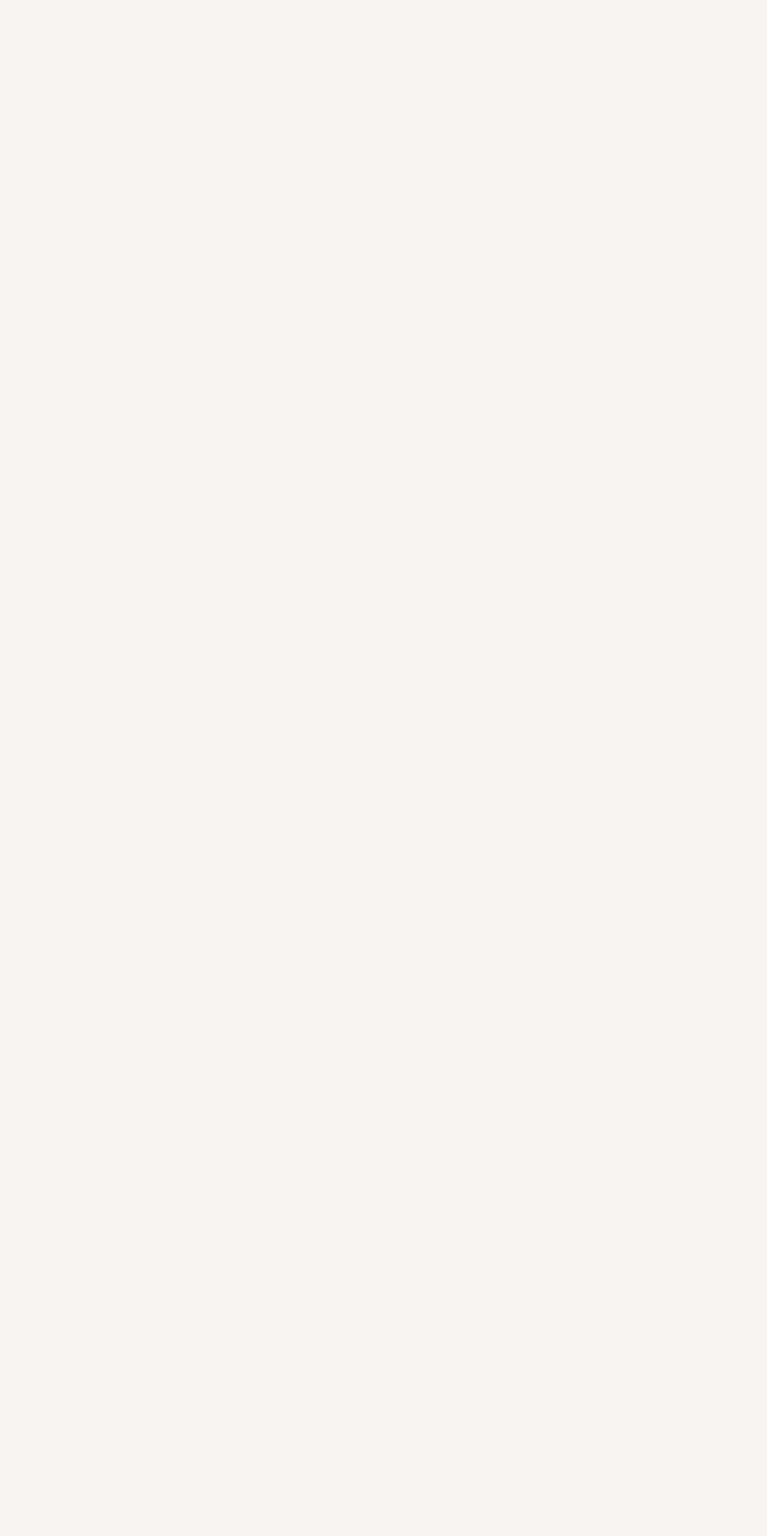
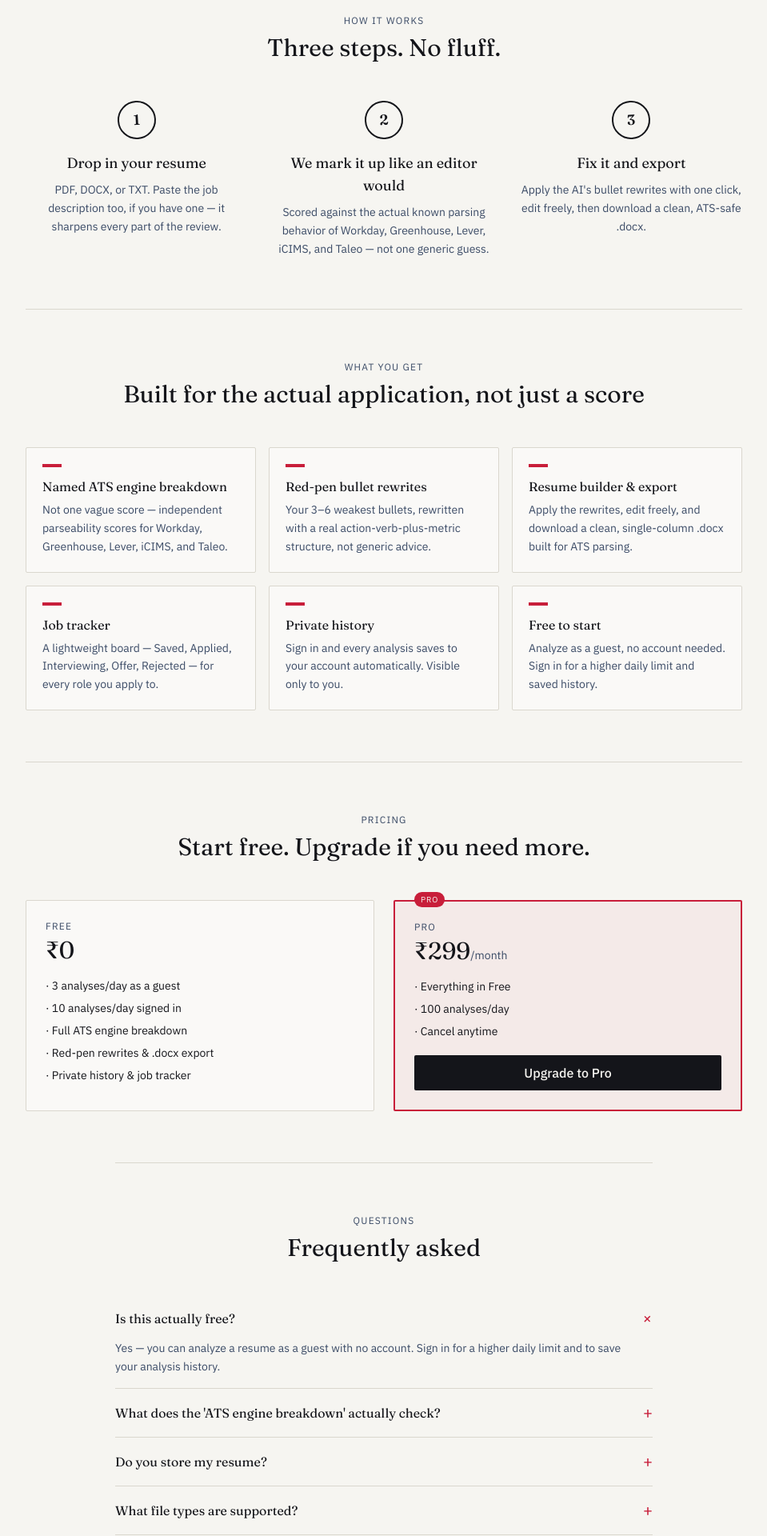
Before and after one commit to Shailesh103/AI-Resume-Analyzer, a React (Vite) app in the folder frontend/: page / in a window 1280 px wide. Shown: the part 840-2760 px from the top of the page at 80% size, without its empty margins (160-1119 px from the left). Before the commit the page ends 889 px from the top, so only its background shows below. Built offline with nearby package versions, Linux system fonts and the light colour scheme; no server answers.

Commit message:
added landing page

```diff
--- a/frontend/src/App.jsx
+++ b/frontend/src/App.jsx
@@ -5,7 +5,8 @@ import ResultsDashboard from './components/ResultsDashboard'
 import AuthForm from './components/AuthForm'
 import HistoryList from './components/HistoryList'
 import ResumeEditor from './components/ResumeEditor'
-
+// import JobTracker from './components/JobTracker'
+import LandingSections from './components/LandingSections'
 
 const API_URL = import.meta.env.VITE_API_URL || 'http://localhost:8000'
 
@@ -93,7 +94,9 @@ function Header({ view, setView }) {
         <div className="flex items-center gap-3 sm:gap-5 overflow-x-auto min-w-0">
           {!loading && user && (
             <>
-
+              {/* <NavLink active={view === 'jobs'} onClick={() => setView('jobs')}>
+                Jobs
+              </NavLink> */}
               <NavLink active={view === 'history'} onClick={() => setView('history')}>
                 History
               </NavLink>
@@ -226,6 +229,25 @@ function MainContent({ view, setView }) {
     }
   }
 
+  async function handleUpgrade() {
+    if (!token) {
+      setView('auth')
+      return
+    }
+    try {
+      const res = await fetch(`${API_URL}/billing/checkout`, {
+        method: 'POST',
+        headers: { Authorization: `Bearer ${token}` },
+      })
+      const data = await res.json()
+      if (res.ok && data.url) {
+        window.location.href = data.url
+      }
+    } catch {
+      // silently fail — the Header's own Upgrade button is a reliable fallback
+    }
+  }
+
   if (view === 'auth') {
     return <AuthForm onDone={() => setView('analyze')} />
   }
@@ -234,7 +256,9 @@ function MainContent({ view, setView }) {
     return <HistoryList onBack={() => setView('analyze')} />
   }
 
-
+  // if (view === 'jobs') {
+  //   return <JobTracker onBack={() => setView('analyze')} />
+  // }
 
   if (result && editing) {
     return (
@@ -278,6 +302,7 @@ function MainContent({ view, setView }) {
       </div>
       <UploadForm onAnalyze={handleAnalyze} loading={loading} error={error} />
       <UsageIndicator usage={usage} />
+      <LandingSections onUpgrade={handleUpgrade} />
     </>
   )
 }
--- /dev/null
+++ b/frontend/src/components/LandingSections.jsx
@@ -0,0 +1,228 @@
+import { useState } from 'react'
+
+function StepNumber({ n }) {
+  return (
+    <div
+      className="w-12 h-12 rounded-full border-[2.5px] border-ink flex items-center justify-center
+        font-display font-semibold text-lg text-ink shrink-0 -rotate-3"
+    >
+      {n}
+    </div>
+  )
+}
+
+function HowItWorks() {
+  const steps = [
+    {
+      title: 'Drop in your resume',
+      body: 'PDF, DOCX, or TXT. Paste the job description too, if you have one — it sharpens every part of the review.',
+    },
+    {
+      title: "We mark it up like an editor would",
+      body: 'Scored against the actual known parsing behavior of Workday, Greenhouse, Lever, iCIMS, and Taleo — not one generic guess.',
+    },
+    {
+      title: 'Fix it and export',
+      body: "Apply the AI's bullet rewrites with one click, edit freely, then download a clean, ATS-safe .docx.",
+    },
+  ]
+
+  return (
+    <section className="max-w-4xl mx-auto py-16 border-t border-line">
+      <p className="text-xs uppercase tracking-widest text-slate text-center mb-2">
+        How it works
+      </p>
+      <h2 className="font-display text-3xl text-ink text-center mb-12">
+        Three steps. No fluff.
+      </h2>
+      <div className="grid md:grid-cols-3 gap-8">
+        {steps.map((s, i) => (
+          <div key={i} className="flex flex-col items-center text-center">
+            <StepNumber n={i + 1} />
+            <h3 className="font-display text-lg text-ink mt-4 mb-2">{s.title}</h3>
+            <p className="text-sm text-slate leading-relaxed">{s.body}</p>
+          </div>
+        ))}
+      </div>
+    </section>
+  )
+}
+
+function FeatureCard({ title, body }) {
+  return (
+    <div className="border border-line bg-white/40 rounded-sm p-5 hover:border-redline/40 transition-colors">
+      <div className="w-6 h-1 bg-redline mb-3" />
+      <h3 className="font-display text-base text-ink mb-1.5">{title}</h3>
+      <p className="text-sm text-slate leading-relaxed">{body}</p>
+    </div>
+  )
+}
+
+function FeatureGrid() {
+  const features = [
+    {
+      title: 'Named ATS engine breakdown',
+      body: "Not one vague score — independent parseability scores for Workday, Greenhouse, Lever, iCIMS, and Taleo.",
+    },
+    {
+      title: 'Red-pen bullet rewrites',
+      body: 'Your 3–6 weakest bullets, rewritten with a real action-verb-plus-metric structure, not generic advice.',
+    },
+    {
+      title: 'Resume builder & export',
+      body: 'Apply the rewrites, edit freely, and download a clean, single-column .docx built for ATS parsing.',
+    },
+    {
+      title: 'Job tracker',
+      body: 'A lightweight board — Saved, Applied, Interviewing, Offer, Rejected — for every role you apply to.',
+    },
+    {
+      title: 'Private history',
+      body: 'Sign in and every analysis saves to your account automatically. Visible only to you.',
+    },
+    {
+      title: 'Free to start',
+      body: 'Analyze as a guest, no account needed. Sign in for a higher daily limit and saved history.',
+    },
+  ]
+
+  return (
+    <section className="max-w-4xl mx-auto py-16 border-t border-line">
+      <p className="text-xs uppercase tracking-widest text-slate text-center mb-2">
+        What you get
+      </p>
+      <h2 className="font-display text-3xl text-ink text-center mb-12">
+        Built for the actual application, not just a score
+      </h2>
+      <div className="grid sm:grid-cols-2 lg:grid-cols-3 gap-4">
+        {features.map((f, i) => (
+          <FeatureCard key={i} {...f} />
+        ))}
+      </div>
+    </section>
+  )
+}
+
+function PricingTeaser({ onUpgrade }) {
+  return (
+    <section className="max-w-4xl mx-auto py-16 border-t border-line">
+      <p className="text-xs uppercase tracking-widest text-slate text-center mb-2">
+        Pricing
+      </p>
+      <h2 className="font-display text-3xl text-ink text-center mb-12">
+        Start free. Upgrade if you need more.
+      </h2>
+      <div className="grid sm:grid-cols-2 gap-6">
+        <div className="border border-line bg-white/40 rounded-sm p-6">
+          <p className="text-xs uppercase tracking-widest text-slate mb-1">Free</p>
+          <p className="font-display text-3xl text-ink mb-4">₹0</p>
+          <ul className="space-y-2 text-sm text-ink">
+            <li>· 3 analyses/day as a guest</li>
+            <li>· 10 analyses/day signed in</li>
+            <li>· Full ATS engine breakdown</li>
+            <li>· Red-pen rewrites &amp; .docx export</li>
+            <li>· Private history &amp; job tracker</li>
+          </ul>
+        </div>
+        <div className="border-2 border-redline bg-redline/5 rounded-sm p-6 relative">
+          <span className="absolute -top-3 left-6 bg-redline text-manuscript text-[10px] uppercase tracking-widest px-2 py-0.5 rounded-full">
+            Pro
+          </span>
+          <p className="text-xs uppercase tracking-widest text-slate mb-1">Pro</p>
+          <p className="font-display text-3xl text-ink mb-4">
+            ₹299<span className="text-sm text-slate font-body">/month</span>
+          </p>
+          <ul className="space-y-2 text-sm text-ink mb-5">
+            <li>· Everything in Free</li>
+            <li>· 100 analyses/day</li>
+            <li>· Cancel anytime</li>
+          </ul>
+          <button
+            onClick={onUpgrade}
+            className="w-full bg-ink text-manuscript font-body font-medium py-2.5 rounded-sm
+              hover:bg-redline transition-colors"
+          >
+            Upgrade to Pro
+          </button>
+        </div>
+      </div>
+    </section>
+  )
+}
+
+function FAQItem({ q, a, isOpen, onToggle }) {
+  return (
+    <div className="border-b border-line py-4">
+      <button
+        onClick={onToggle}
+        className="w-full flex items-center justify-between text-left gap-4"
+      >
+        <span className="font-display text-base text-ink">{q}</span>
+        <span className={`text-redline text-xl shrink-0 transition-transform ${isOpen ? 'rotate-45' : ''}`}>
+          +
+        </span>
+      </button>
+      {isOpen && <p className="text-sm text-slate leading-relaxed mt-3 pr-8">{a}</p>}
+    </div>
+  )
+}
+
+function FAQ() {
+  const [openIndex, setOpenIndex] = useState(0)
+
+  const items = [
+    {
+      q: 'Is this actually free?',
+      a: 'Yes — you can analyze a resume as a guest with no account. Sign in for a higher daily limit and to save your analysis history.',
+    },
+    {
+      q: "What does the 'ATS engine breakdown' actually check?",
+      a: "It's not a live scan through licensed Workday/Greenhouse/etc. software — nobody outside those companies has that. It's modeled on the publicly documented parsing behavior of each platform (how they handle tables, columns, headers, and formatting), the same kind of analysis career coaches use.",
+    },
+    {
+      q: 'Do you store my resume?',
+      a: "If you're signed in, each analysis — including the extracted text — saves to your private history, visible only to your account. Guest analyses aren't saved anywhere after the request completes.",
+    },
+    {
+      q: 'What file types are supported?',
+      a: 'PDF, DOCX, and TXT, up to 8MB.',
+    },
+    {
+      q: 'Can I cancel Pro anytime?',
+      a: "Yes. Manage or cancel your subscription anytime from the billing portal — there's no lock-in.",
+    },
+  ]
+
+  return (
+    <section className="max-w-2xl mx-auto py-16 border-t border-line">
+      <p className="text-xs uppercase tracking-widest text-slate text-center mb-2">
+        Questions
+      </p>
+      <h2 className="font-display text-3xl text-ink text-center mb-10">
+        Frequently asked
+      </h2>
+      <div>
+        {items.map((item, i) => (
+          <FAQItem
+            key={i}
+            q={item.q}
+            a={item.a}
+            isOpen={openIndex === i}
+            onToggle={() => setOpenIndex(openIndex === i ? null : i)}
+          />
+        ))}
+      </div>
+    </section>
+  )
+}
+
+export default function LandingSections({ onUpgrade }) {
+  return (
+    <>
+      <HowItWorks />
+      <FeatureGrid />
+      <PricingTeaser onUpgrade={onUpgrade} />
+      <FAQ />
+    </>
+  )
+}
```
